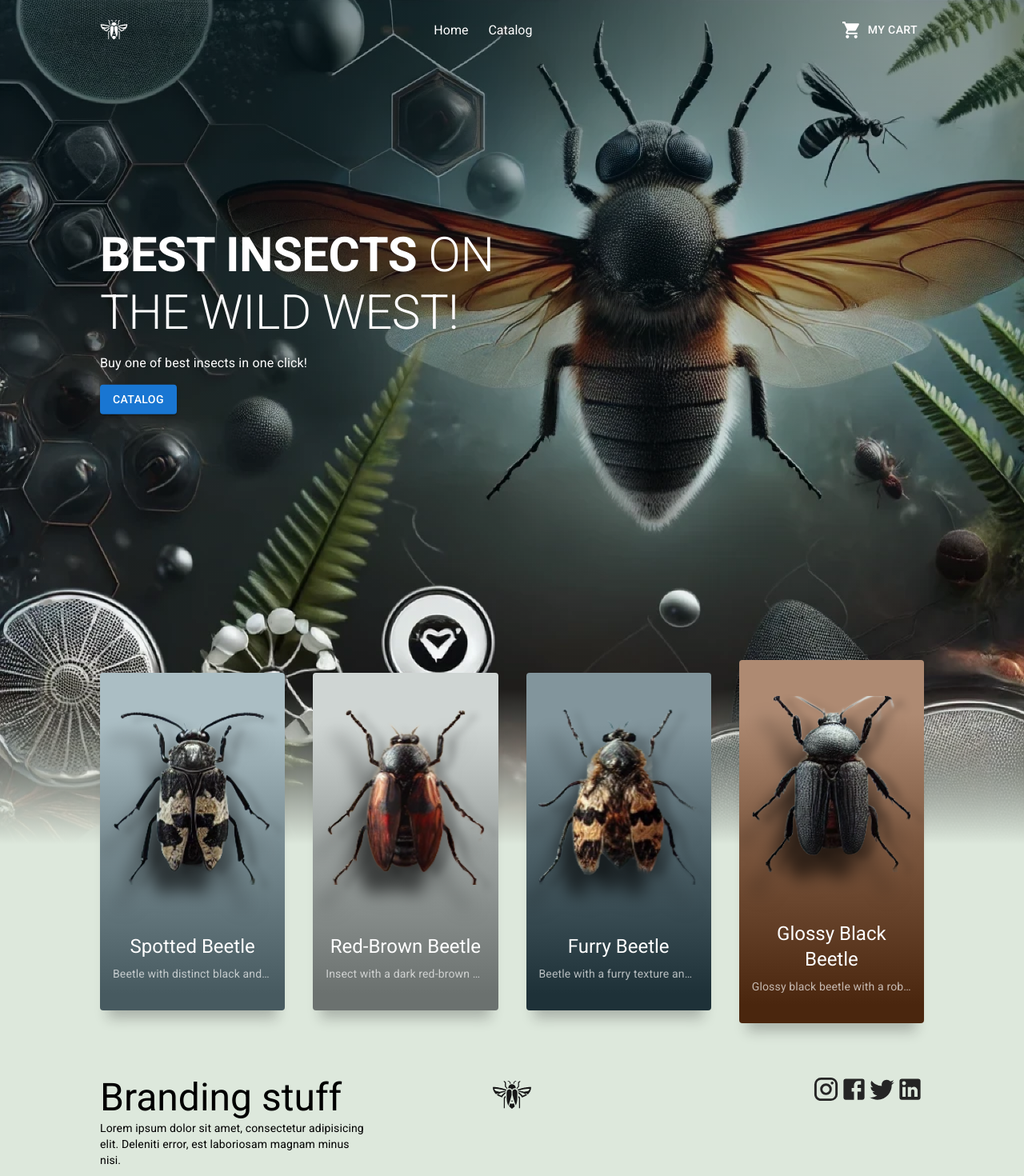
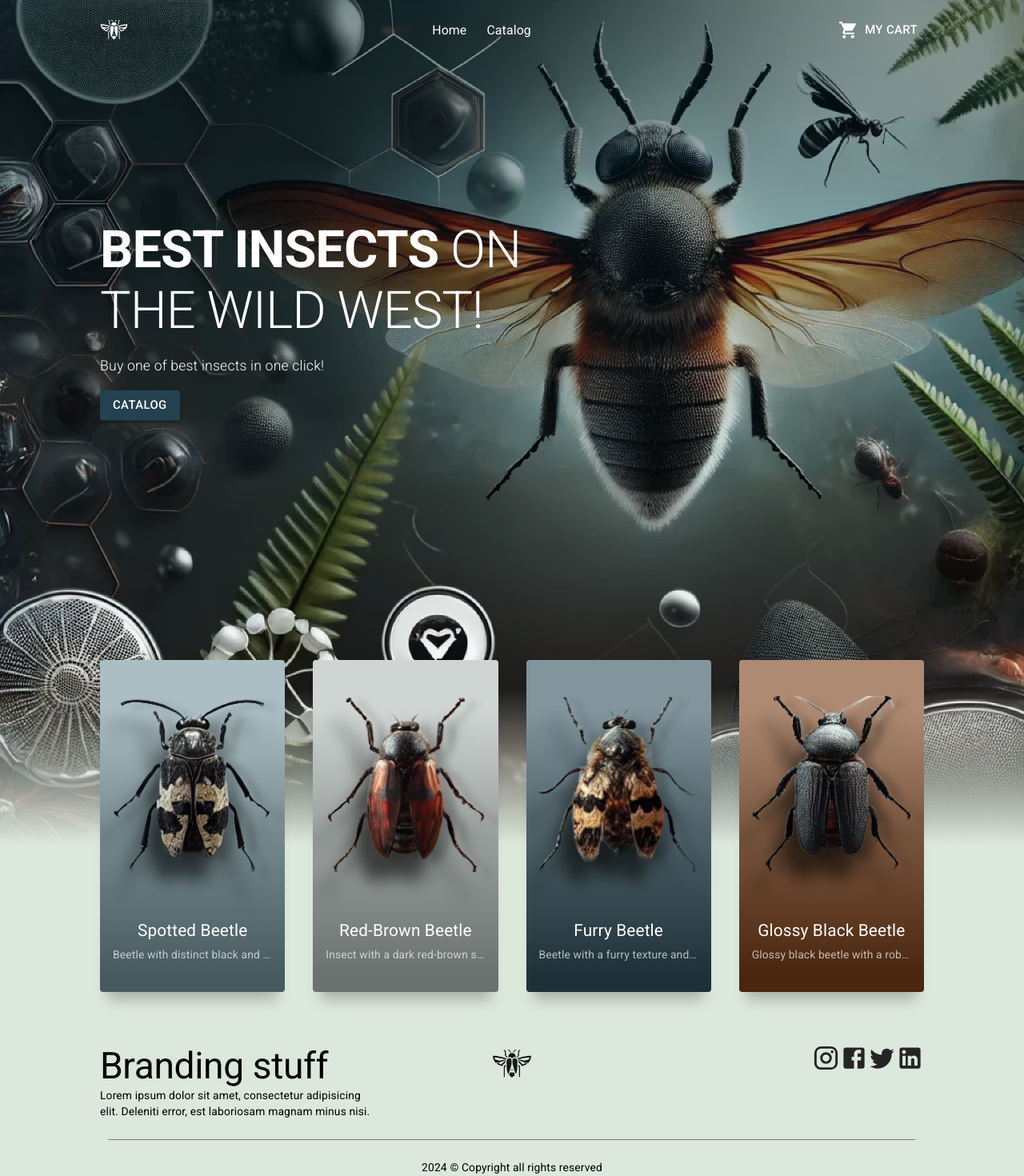
Before and after one commit to viktor-kindrat/web-react-lab, a React (Vite) app: page / in a window 1280 px wide. Shown: the top 1470 px of the page at 80% size. Built offline with nearby package versions, Linux system fonts and the light colour scheme.

Commit message:
customize default settings

```diff
--- a/src/Components/BestGoodsCard/BestGoodsCard.jsx
+++ b/src/Components/BestGoodsCard/BestGoodsCard.jsx
@@ -24,7 +24,7 @@ function BestGoodsCard({imageURL, description, name, backgroundColor}) {
                     className={"BestGoodsCard__image"}
                 />
                 <CardContent>
-                    <Typography color="#FFFFFF" gutterBottom variant="h5" component="div" textAlign="center">
+                    <Typography color="#FFFFFF" gutterBottom variant="h4" component="div" textAlign="center">
                         {name}
                     </Typography>
                     <Typography marginBlockEnd="20px" color="#FFFFFFAA" noWrap variant="body2" textAlign="center">
--- a/src/Components/Footer/Footer.jsx
+++ b/src/Components/Footer/Footer.jsx
@@ -24,7 +24,7 @@ function Footer() {
                    spacing={1}
             >
                 <Grid2 size={1}>
-                    <Typography component="h2" variant="h3">
+                    <Typography component="h2" variant="h2">
                         Branding stuff
                     </Typography>
                     <Typography component="p" variant="body2">
--- a/src/Components/Header/Header.jsx
+++ b/src/Components/Header/Header.jsx
@@ -18,12 +18,12 @@ function Header() {
             <img height={35} width={35} src={whiteLogo} alt="Logo" className="Header__logo"/>
             <Box component="nav" className="Header__nav" columnGap="25px" display="flex" alignItems="center">
                 <Link to="#">
-                    <Typography underline="none" color="#ffffff" fontFamily="Roboto" variant="inherit">
+                    <Typography underline="none" color="#ffffff" fontFamily="Roboto" variant="body1">
                         Home
                     </Typography>
                 </Link>
                 <Link to="#">
-                    <Typography underline="none" color="#ffffff" fontFamily="Roboto" variant="inherit">
+                    <Typography underline="none" color="#ffffff" fontFamily="Roboto" variant="body1">
                         Catalog
                     </Typography>
                 </Link>
--- a/src/Components/PreviewPage/PreviewPage.jsx
+++ b/src/Components/PreviewPage/PreviewPage.jsx
@@ -5,12 +5,12 @@ function PreviewPage() {
     return (
         <Box maxWidth="xl" component="section" className="PreviewPage">
             <Box component="div" className="PreviewPage__content">
-                <Typography textTransform="uppercase" component="h1" variant="h2">
-                    <Typography component="span" variant="h2" fontWeight="800">
+                <Typography textTransform="uppercase" component="h1" variant="h1">
+                    <Typography component="span" variant="h1" fontWeight="800">
                         Best insects
                     </Typography> on <br/> the wild west!
                 </Typography>
-                <Typography component="p" variant="body1">
+                <Typography component="p" variant="subtitle1">
                     Buy one of best insects in one click!
                 </Typography>
                 <Button variant="contained" color="primary">
--- a/src/main.jsx
+++ b/src/main.jsx
@@ -8,13 +8,39 @@ import {createTheme, ThemeProvider} from "@mui/material";
 
 const theme = createTheme({
     palette: {
-        // primary: {
-        //     main: "#eeeeee",
-        // },
+        primary: {
+            main: "#244150",
+        },
         info: {
             main: "#252525",
         }
     },
+    typography: {
+        h1: {
+            fontSize: "calc(24px + 3.2vw)"
+        },
+        h2: {
+            fontSize: "calc(18px + 2.2vw)",
+            fontWeight: "400"
+        },
+        h4: {
+            fontSize: "calc(8px + 1vw)",
+            fontWeight: "400"
+        },
+        subtitle1: {
+            fontSize: "calc(10px + .6vw)",
+            fontWeight: "300"
+        },
+        button: {
+            fontSize: "calc(11px + .3vw)",
+        },
+        body1: {
+            fontSize: "calc(12px + .3vw)",
+        },
+        body2: {
+            fontSize: "calc(10px + .3vw)",
+        }
+    }
 });
 
 createRoot(document.getElementById('root')).render(
```
